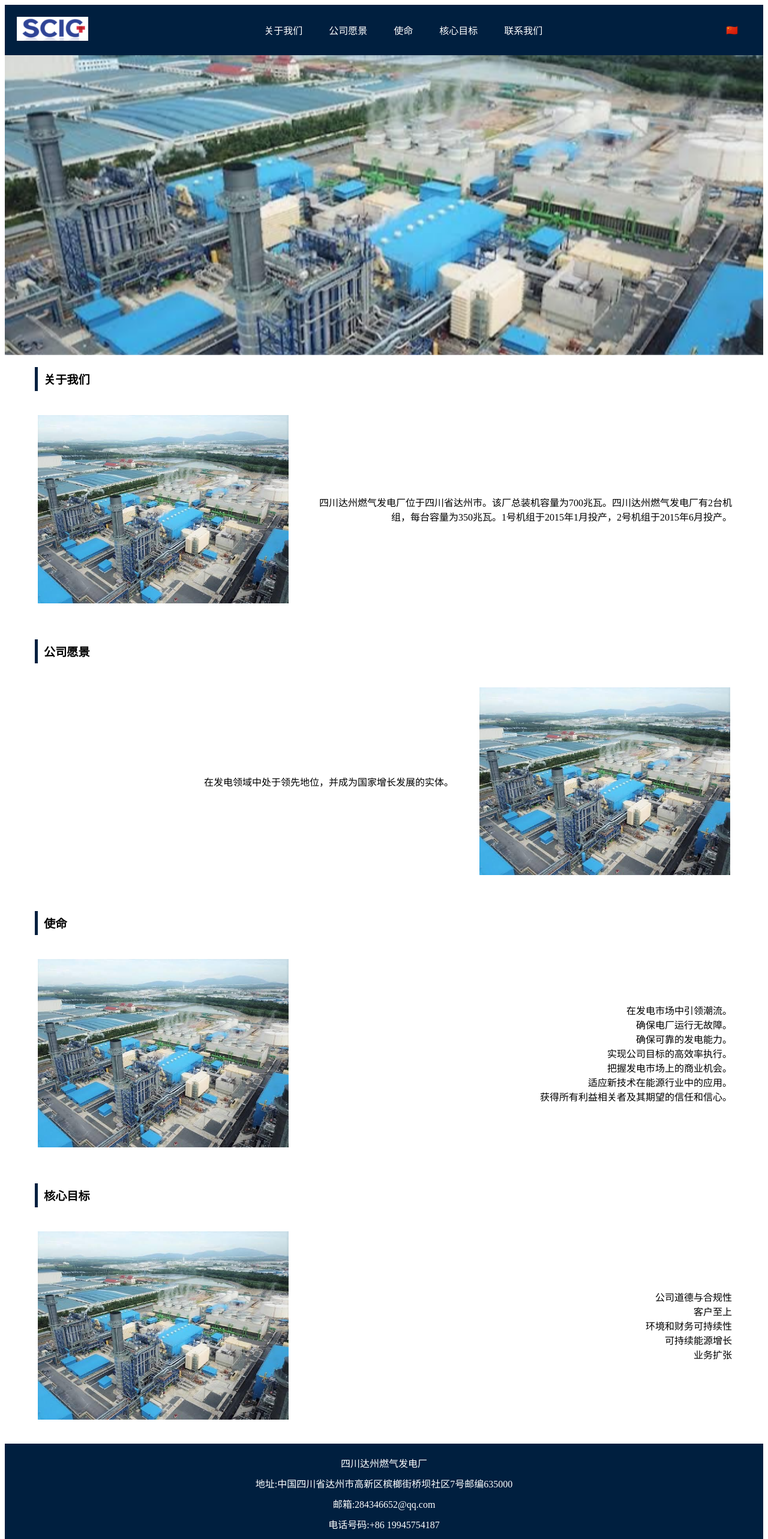
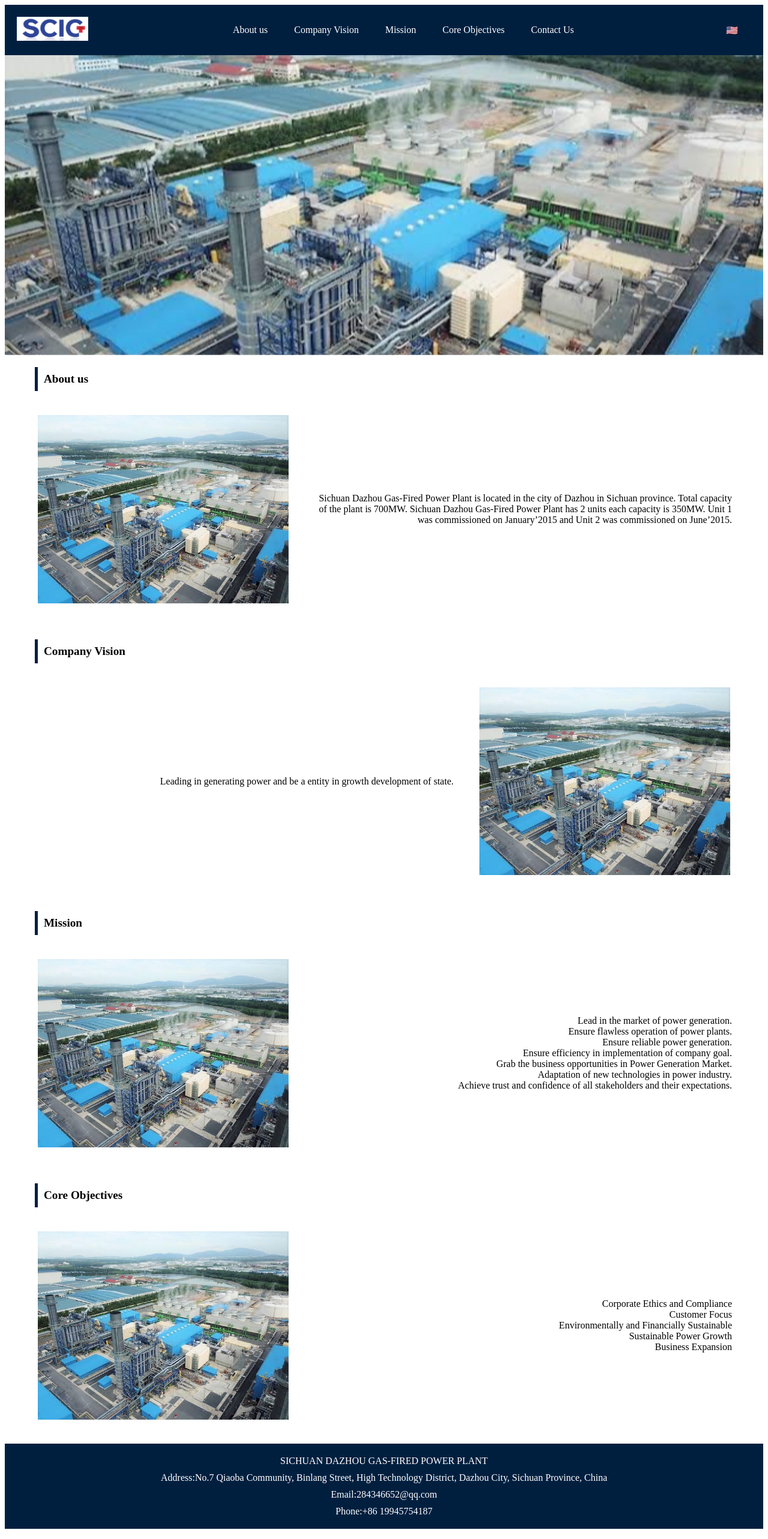
Before and after one commit to lzyyauto/power_li, a Vue app: page / in a window 1280 px wide. Shown: the top 2566 px of the page at 60% size. Built offline with nearby package versions, Linux system fonts and the light colour scheme.

Commit message:
修改默认语言为英文

```diff
--- a/src/App.vue
+++ b/src/App.vue
@@ -37,6 +37,9 @@ import InfoSection from '@/components/InfoSection.vue';
 import Footer from '@/components/SiteFooter.vue';
 
 export default {
+  mounted() {
+    this.addAlternateLink();
+  },
   data() {
     return {
       powerPlantImage: require('@/assets/Power_Plant.jpg'),
@@ -57,7 +60,15 @@ export default {
           section.$refs.sectionRoot.scrollIntoView({ behavior: 'smooth' });
         }
       }
-    }
+    },
+      addAlternateLink() {
+        const linkEn = document.createElement('link');
+        linkEn.rel = 'alternate';
+        linkEn.href = 'https://www.ccpplab.com/';
+        linkEn.hreflang = 'en-US';
+
+        document.head.appendChild(linkEn);
+      }
   },
 
   components: {
--- a/src/components/SiteHeader.vue
+++ b/src/components/SiteHeader.vue
@@ -1,7 +1,7 @@
 <template>
   <div class="header-container">
     <div class="logo">
-      <img src="@/assets/pic1.png" alt="四川达州燃气发电厂" />
+      <img src="@/assets/pic1.png" alt="SICHUAN DAZHOU GAS-FIRED POWER PLANT" />
     </div>
     <div class="nav-items">
       <div @click="$emit('scrollTo', 'aboutUs')" class="nav-item">{{ $t('aboutUsTitle') }}</div>
@@ -22,7 +22,7 @@
 export default {
   data() {
     return {
-      currentLang: 'zh-CN'
+      currentLang: 'en-US'
     };
   },
   methods: {
--- a/src/main.js
+++ b/src/main.js
@@ -37,7 +37,7 @@ const messages = {
 };
 
 const i18n = createI18n({
-  locale: 'zh-CN',
+  locale: 'en-US',
   messages
 });
 
```
Also changed, not shown: 1 other file (tests, documents, lock files or other folders).
